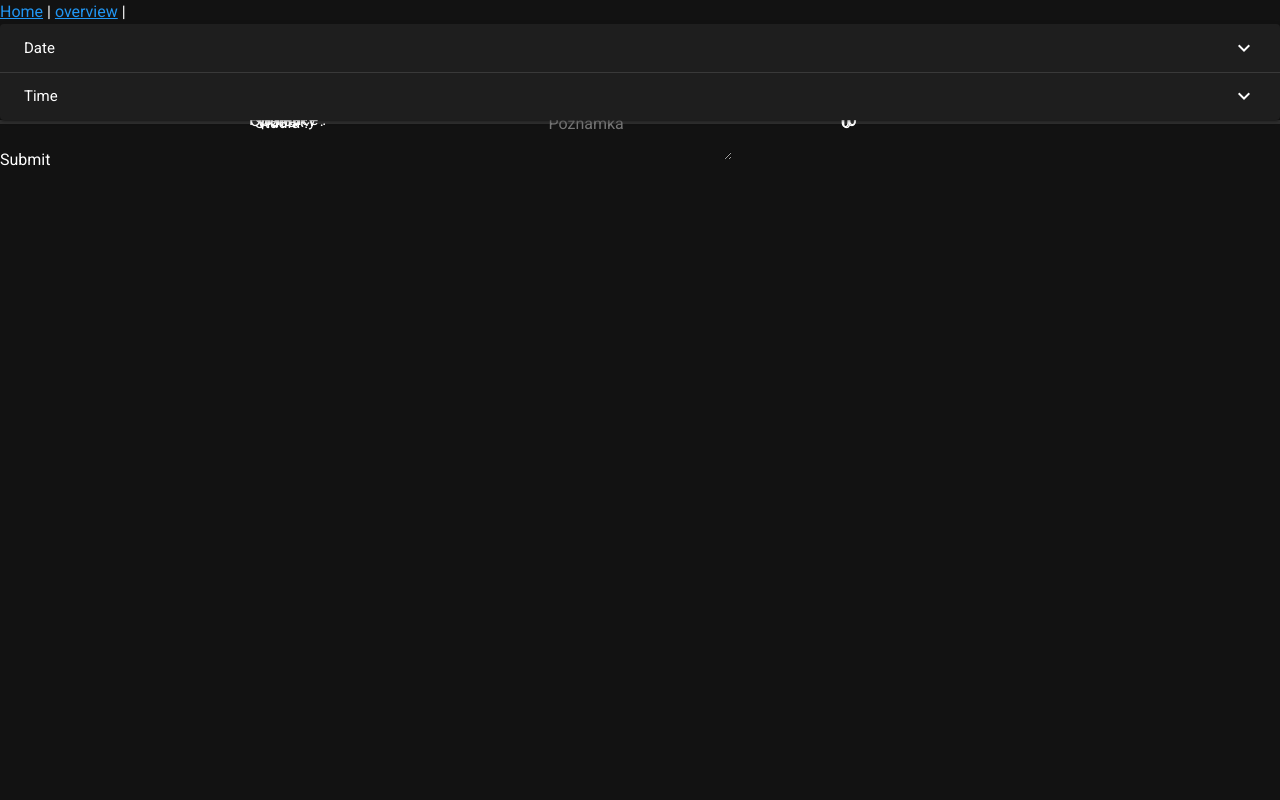
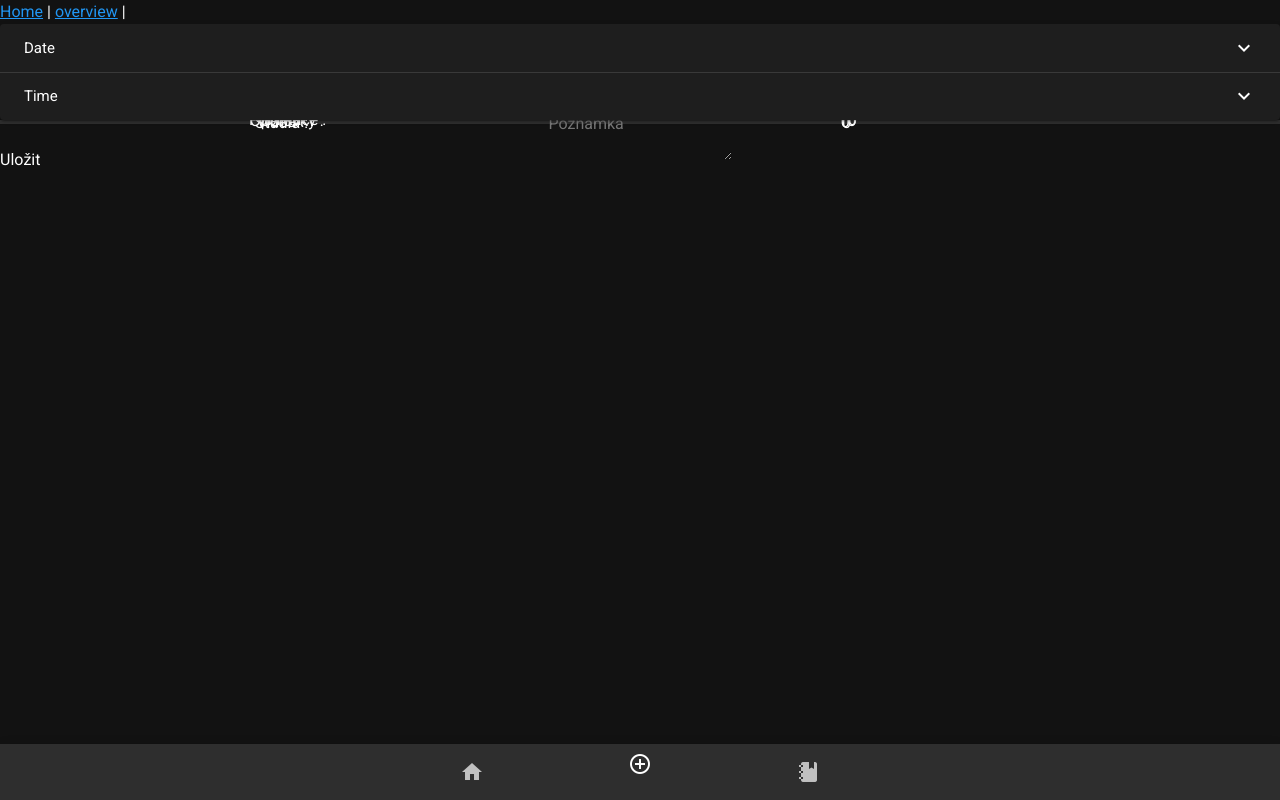
Before and after one commit to Cojavim/Vue-Miniministry, a Vue app: page /#/ in a window 1280 px wide. Built offline with nearby package versions, Linux system fonts and the light colour scheme.

Commit message:
🧭 Bottom navigation

```diff
--- a/src/App.vue
+++ b/src/App.vue
@@ -7,6 +7,31 @@
     <v-main>
           <router-view />
     </v-main>
+    <v-bottom-navigation
+      v-model="value"
+      absolute
+      grow
+      shift
+      fixed
+    >
+    <v-btn @click="navigateTo('Home')">
+      <span></span>
+
+      <v-icon>mdi-home</v-icon>
+    </v-btn>
+
+    <v-btn @click="navigateTo('NewEntry')">
+      <span></span>
+
+      <v-icon>mdi-plus-circle-outline</v-icon>
+    </v-btn>
+
+    <v-btn @click="navigateTo('Overview')">
+      <span></span>
+
+      <v-icon>mdi-notebook</v-icon>
+    </v-btn>
+  </v-bottom-navigation>
   </v-app>
 </template>
 
@@ -16,6 +41,16 @@ export default {
   },
   created () {
     this.$vuetify.theme.dark = true
+  },
+  data: () => ({
+      active: true,
+      value: 1
+    }),
+  methods: {
+    navigateTo(aTo) {
+      this.value = aTo;
+      this.$router.push({ name: aTo });
+    }
   }
 }
 </script>
--- a/src/components/InputField.vue
+++ b/src/components/InputField.vue
@@ -54,7 +54,7 @@
         </v-row>
         <input
         type="submit"
-        value="Submit"
+        value="Uložit"
         >
         </form>
 </template>
--- a/src/router/index.js
+++ b/src/router/index.js
@@ -6,9 +6,14 @@ Vue.use(VueRouter)
 
 const routes = [
   {
-    path: '/',
+    path: '/sum',
     name: 'Home',
     component: Home
+  },
+  {
+    path: '/',
+    name: 'NewEntry',
+    component: () => import(/* webpackChunkName: "core" */ '../components/InputField.vue')
   },
   {
     path: '/about',
--- a/src/views/Home.vue
+++ b/src/views/Home.vue
@@ -1,15 +1,16 @@
 <template>
-    <InputField/>
+<div>Sum</div>
+    <!-- <InputField/> -->
 </template>
 
 <script>
 // @ is an alias to /src
-import InputField from '@/components/InputField.vue'
+// import InputField from '@/components/InputField.vue'
 
 export default {
   name: 'Home',
   components: {
-    InputField
+    // InputField
   }
 }
 </script>
```
